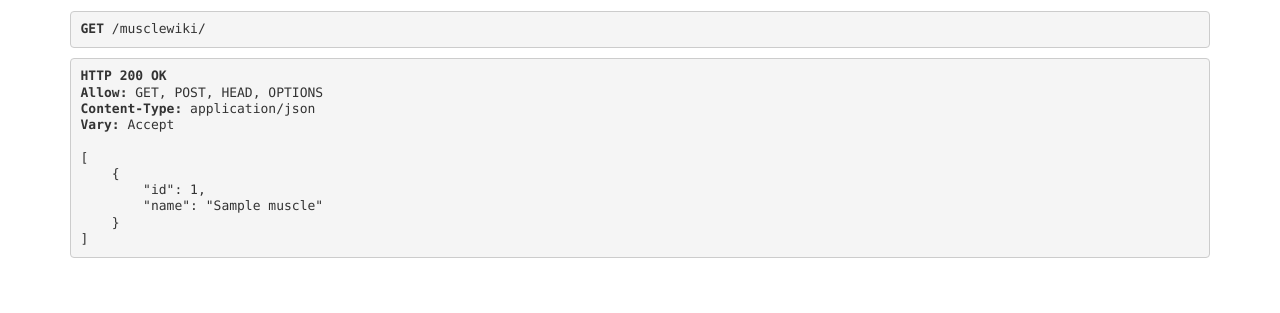
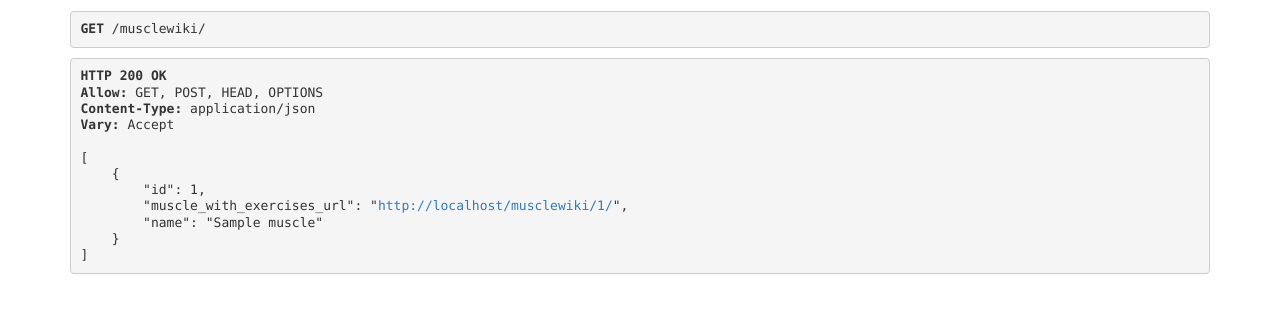
Before and after one commit to MateuszGrzegorzewski/My-Workout-Plan, a Django app: page /musclewiki/ in a window 1280 px wide. Shown: the part 270-583 px from the top of the page. Run offline with Django 4.2, Linux system fonts and the light colour scheme; tables that the repository leaves empty hold one stand-in row (values such as "Sample post"); some libraries are stand-ins or nearby versions.

Commit message:
Code improvements in the Musclewiki app. Changes to files: serializers.py ; views.py ; urls.py

```diff
--- a/main/templates/main/home.html
+++ b/main/templates/main/home.html
@@ -11,6 +11,11 @@
     <p>Enter to your plan</p>
     <a href = "{% url 'plan' %}">Plan</a>
   </div>
+  <div>
+    <p>Enter to Musclewiki</p>
+    <p>Here you can find different exercises for different muscles</p>
+    <a href = "{% url 'musclewiki:muscles-list' %}">Musclewiki</a>
+  </div>
 </div>
 
 {% endblock %}
--- a/musclewiki/serializer.py
+++ b/musclewiki/serializer.py
@@ -1,16 +1,29 @@
 from rest_framework import serializers
+from rest_framework.reverse import reverse
 
 from .models import Exercise, Muscle
 
 
 class MuscleSerializer(serializers.ModelSerializer):
+    muscle_with_exercises_url = serializers.SerializerMethodField(
+        read_only=True)
+
     class Meta:
         model = Muscle
         fields = '__all__'
 
+    def get_muscle_with_exercises_url(self, obj):
+        request = self.context.get('request')
+
+        if request is None:
+            return None
+        return reverse("musclewiki:muscles-detail", kwargs={"pk": obj.pk}, request=request)
+
 
 class ExerciseSerializer(serializers.ModelSerializer):
     user = serializers.HiddenField(default=serializers.CurrentUserDefault())
+    url = serializers.HyperlinkedIdentityField(
+        view_name='exercise-detail-update-delete')
 
     class Meta:
         model = Exercise
--- a/musclewiki/urls.py
+++ b/musclewiki/urls.py
@@ -8,12 +8,11 @@ router = routers.DefaultRouter()
 router.register(r'', MuscleViewSet, basename='muscles')
 
 urlpatterns = [
+    path("", include((router.urls, 'musclewiki'))),
     path('exercise/<int:pk>/', ExerciseDetailUpdateDeleteAPIView.as_view(),
          name='exercise-detail-update-delete'),
-    path('exercise/', ExerciseCreateView.as_view(), name='exercise-create'),
+    path('exercise/create/', ExerciseCreateView.as_view(), name='exercise-create'),
 ]
-
-urlpatterns += router.urls
 
 
 # from . import views
@@ -29,5 +28,3 @@ urlpatterns += router.urls
 #     path('<int:pk>', views.getExercises),
 
 # ]
-
-# NEXT URLS for views which I create
--- a/musclewiki/views.py
+++ b/musclewiki/views.py
@@ -1,3 +1,4 @@
+from django.http import Http404
 from rest_framework import viewsets, generics
 from django.shortcuts import get_object_or_404
 from rest_framework.permissions import IsAuthenticatedOrReadOnly, IsAuthenticated
@@ -15,7 +16,10 @@ class MuscleViewSet(viewsets.ModelViewSet):
 
     def retrieve(self, request, pk=None):
         queryset = Muscle.objects.all()
-        muscle = get_object_or_404(queryset, pk=pk)
+        try:
+            muscle = get_object_or_404(queryset, pk=pk)
+        except ValueError:
+            raise Http404
 
         if request.user.is_authenticated:
             exercises = Exercise.objects.filter(muscle__pk=pk).filter(
@@ -25,8 +29,10 @@ class MuscleViewSet(viewsets.ModelViewSet):
                 muscle__pk=pk).filter(user__is_staff=True)
 
         serializer = MuscleSerializer(muscle)
-        serializer_exercise = ExerciseSerializer(exercises, many=True)
+        serializer_exercise = ExerciseSerializer(
+            exercises, many=True, context={'request': request})
         return Response({"muscle": serializer.data,
+                         "exercise-create-route": "/musclewiki/exercise/create/",
                         "exercises": serializer_exercise.data})
 
 
@@ -42,6 +48,9 @@ class ExerciseCreateView(generics.CreateAPIView):
     permission_classes = [IsAuthenticated]
 
 
+# from django.shortcuts import render
+# from rest_framework import status
+# from rest_framework.settings import api_settings
 # from rest_framework.decorators import api_view
 # from rest_framework import status
 # from rest_framework import mixins
@@ -105,9 +114,3 @@ class ExerciseCreateView(generics.CreateAPIView):
 #     serializer = ExerciseSerializer(
 #         exercise, many=True, context={'request': request})
 #     return Response(serializer.data)
-
-# Next: POST PUT DELETE muscles - only admin
-# POST PUT DELETE exercise
-# Everyone see  (GET) only muscles and exercises which admin added
-
-#  CREATE html file and display it on this file and others things
```
